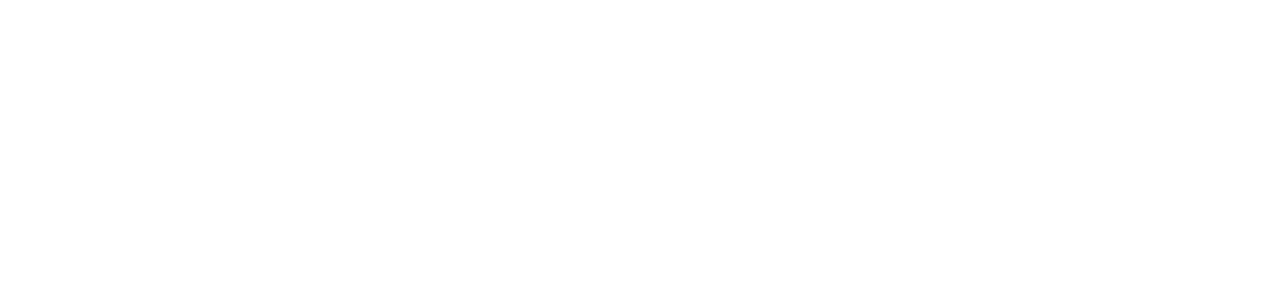
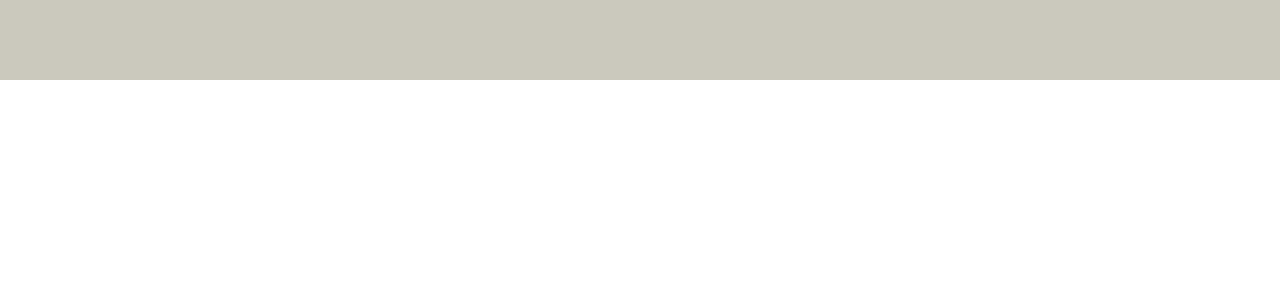
Before and after one commit to turkaytunc/random-color-generator, a React (Create React App) app: page / in a window 1280 px wide. Shown: the top 300 px of the page. Built offline with nearby package versions, Linux system fonts and the light colour scheme.

Commit message:
add color generator card

```diff
--- a/src/App.js
+++ b/src/App.js
@@ -1,8 +1,13 @@
 import React from 'react';
 import './App.css';
+import { RandomColor } from './components/RandomColor';
 
 function App() {
-  return <div className="App"></div>;
+  return (
+    <div className="App">
+      <RandomColor></RandomColor>
+    </div>
+  );
 }
 
 export default App;
--- /dev/null
+++ b/src/components/RandomColor.js
@@ -0,0 +1,15 @@
+import React from 'react';
+import { generateNumber } from '../util/generate-number';
+import './random-color.scss';
+
+export const RandomColor = () => {
+  const redColorValue = generateNumber();
+  const greenColorValue = generateNumber();
+  const blueColorValue = generateNumber();
+  const color = `rgb(${redColorValue},${greenColorValue},${blueColorValue})`;
+  return (
+    <div className="card-wrapper">
+      <div style={{ background: color, height: '10vh' }}></div>
+    </div>
+  );
+};
--- /dev/null
+++ b/src/util/generate-number.js
@@ -0,0 +1,3 @@
+export const generateNumber = () => {
+  return Math.random() * 255;
+};
```
Also changed, not shown: src/components/random-color.scss (added), 1 other file (tests, documents, lock files or other folders).
